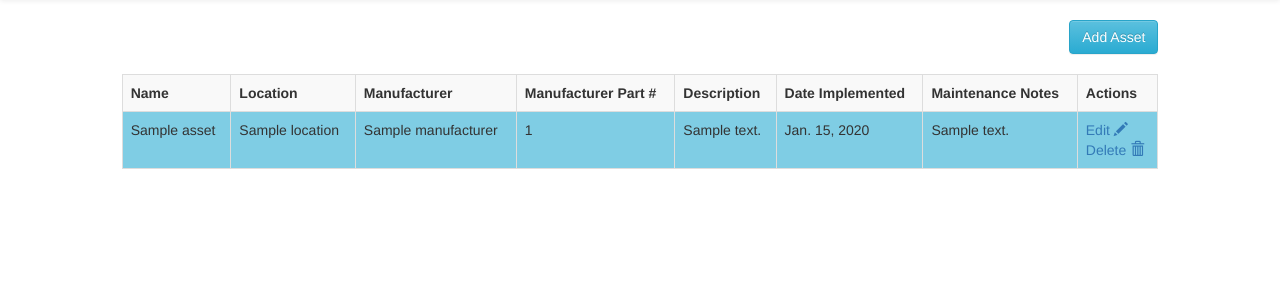
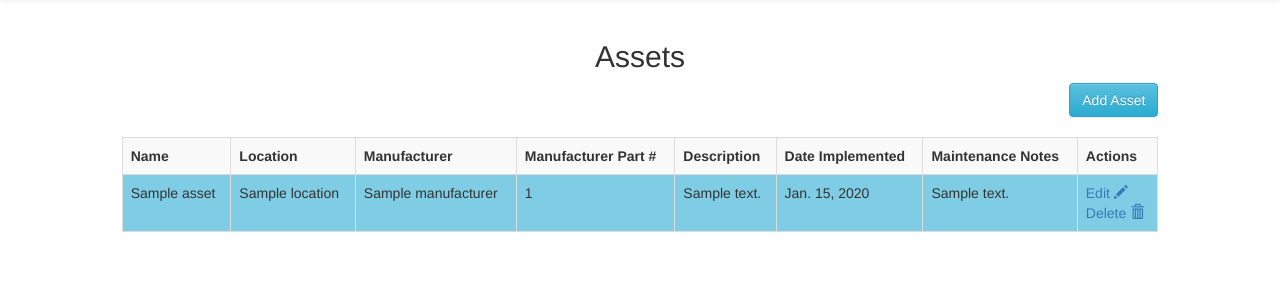
Before and after one commit to tyanderson/GroupProject, a Django app: page /GroupProject3/ in a window 1280 px wide. Shown: the part 51-351 px from the top of the page. Run offline with Django 3.2, Linux system fonts and the light colour scheme; tables that the repository leaves empty hold one stand-in row (values such as "Sample post"); some libraries are stand-ins or nearby versions.

Commit message:
minor
minor changes

```diff
--- a/GroupProject3/templates/index.html
+++ b/GroupProject3/templates/index.html
@@ -3,7 +3,8 @@
 {% block content %}
     <div class="col-md-1"></div>
     <div class="col-md-10">
-    	<form class="text-right">
+    	<h2 class="text-center">Assets</h2>
+       	<form class="text-right">
         	<a href="/GroupProject3/addAsset/" class="btn btn-info">Add Asset</a>
     	</form>
     	<br>
--- a/GroupProject3/templates/locations.html
+++ b/GroupProject3/templates/locations.html
@@ -4,7 +4,6 @@
 <div class="col-md-1"></div>
     <div class="col-md-10">
     	<h2 class="text-center">Locations</h2>
-    	    	<br>
     	<form class="text-right">
         	<a href="/GroupProject3/addLocation/" class="btn btn-info">Add Location</a>
     	</form>
--- a/GroupProject3/templates/manufacturers.html
+++ b/GroupProject3/templates/manufacturers.html
@@ -4,7 +4,6 @@
 <div class="col-md-1"></div>
     <div class="col-md-10">
     	<h2 class="text-center">Manufacturers</h2>
-    	    	<br>
     	<form class="text-right">
         	<a href="/GroupProject3/addManufacturer/" class="btn btn-info">Add Manufacturer</a>
     	</form>
--- a/GroupProject3/templates/organizations.html
+++ b/GroupProject3/templates/organizations.html
@@ -4,7 +4,6 @@
 <div class="col-md-1"></div>
     <div class="col-md-10">
     	<h2 class="text-center">Organization</h2>
-    	<br>
     	<form class="text-right">
         	<a href="/GroupProject3/addOrganization/" class="btn btn-info">Add Organization</a>
     	</form>
```
